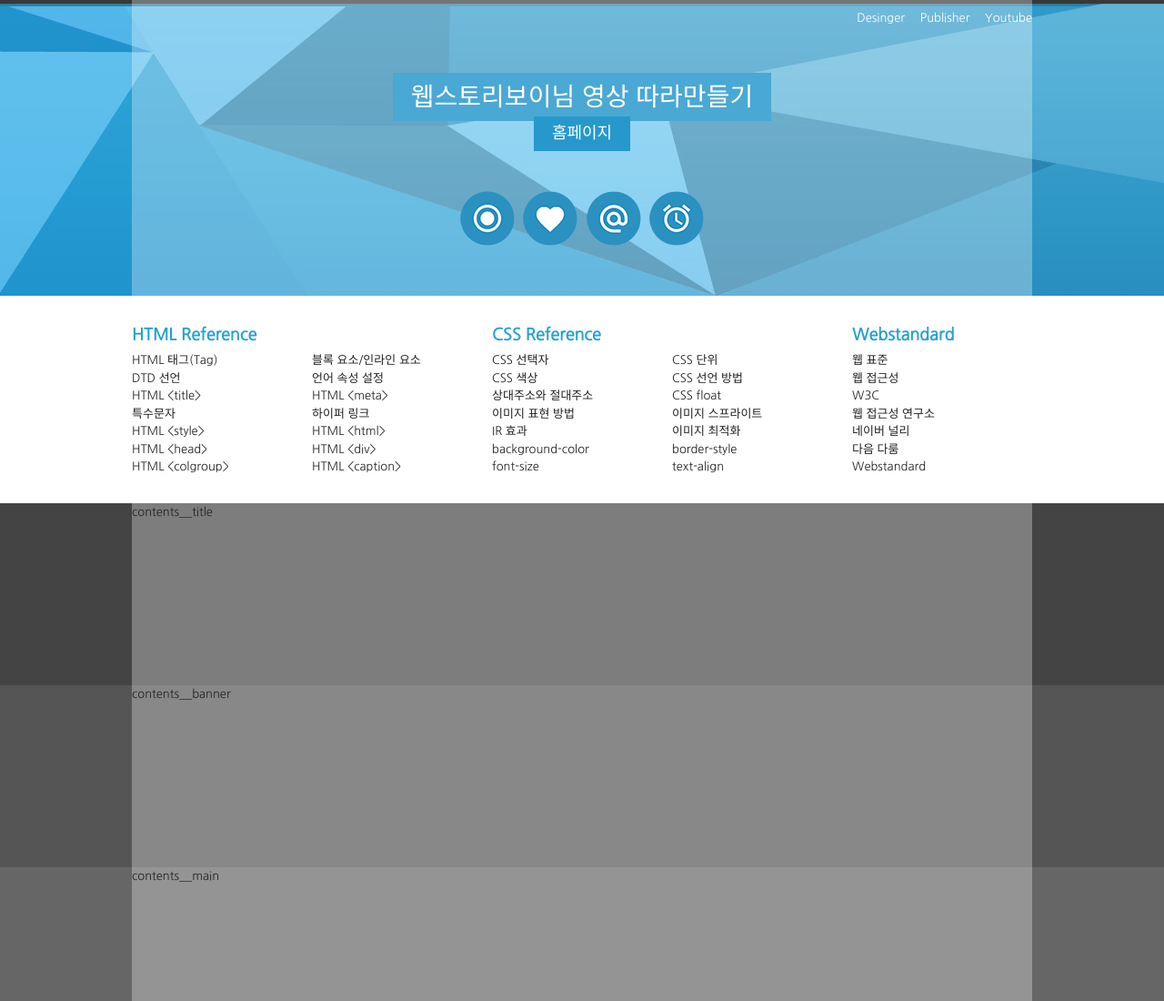
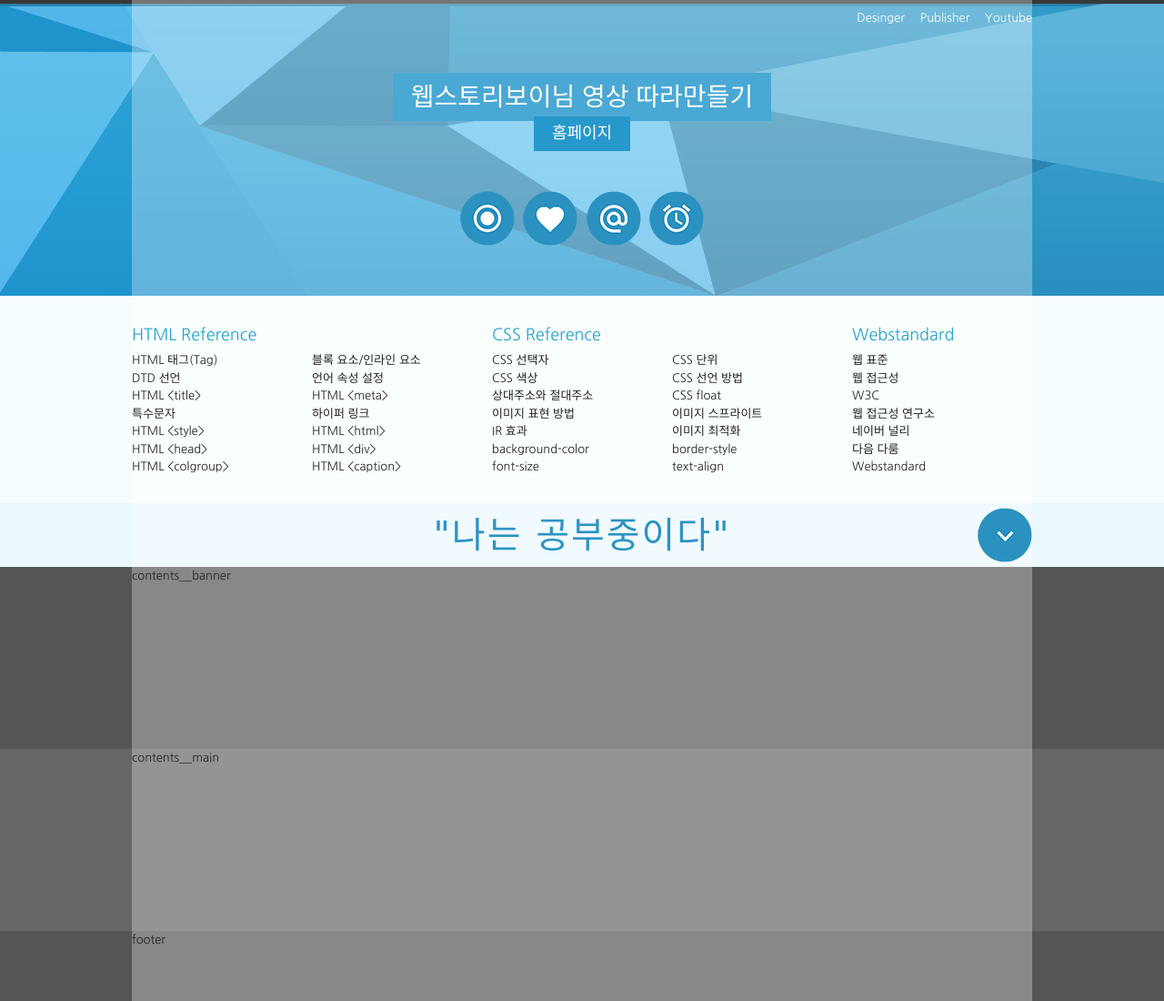
Before and after one commit to LeeCorder/Study_step1, a plain HTML site: page 08.WebStandard/index.html in a window 1280 px wide. Shown: the top 1100 px of the page at 91% size. Drawn offline with Linux system fonts and the light colour scheme; a web font is replaced by a local one.

Commit message:
proceed with 15th lecture of 'Webstoryboy'

```diff
--- a/08.WebStandard/css/reset.css
+++ b/08.WebStandard/css/reset.css
@@ -14,6 +14,13 @@ body, input, textarea, select, button, table {
 /* 블릿기호 초기화 */
 dl,ul,li,ol,menu {
     list-style: none;
+}
+
+/* 제목태그 초기화(취향임) */
+h1,h2,h3,h4,h5,h6 {
+    font-size: 13px;
+    color: #222;
+    font-weight: normal;
 }
 
 /* a link */
--- a/08.WebStandard/css/style.css
+++ b/08.WebStandard/css/style.css
@@ -45,15 +45,15 @@
 }
 
 /* 컨텐츠 레이아웃 */
-/* #contents__nav {
-    width: 100%;
-    height: 200px;
-    background-color: #333;
-} */
+#contents__nav {
+/*     width: 100%;
+    height: 200px; */
+    background-color: #f6fdff;
+}
 #contents__title {
-    width: 100%;
-    height: 200px;
-    background-color: #444;
+/*     width: 100%;
+    height: 200px; */
+    background-color: #eaf7fd;
 }
 #contents__banner {
     width: 100%;
@@ -184,3 +184,28 @@
 .nav > div ol li a:hover {
     text-decoration: underline;
 }
+
+
+/* 메인영역 타이틀 */
+.title {
+    position: relative;
+    /* position:relative의 3가지 역할
+        1. 기준점 역할 */
+}
+.title h2 {
+    font-size: 40px;
+    text-align: center;
+    padding: 5px 0;
+    letter-spacing: 2px;
+    color: #2c94c4;
+    font-family: 'Nanum Brush Script', cursive;
+}
+.title .btn {
+    position: absolute;
+    /* position 많이 사용 시 반응형에서 힘들다 많이 안쓰는게 좋음 */
+    top: 5px;
+    right: 0;
+    width: 60px;
+    height: 60px;
+    background: url(../img/icon.png) no-repeat 0 -600px;
+}
--- a/08.WebStandard/index.html
+++ b/08.WebStandard/index.html
@@ -14,10 +14,12 @@
     <link rel="stylesheet" href="./css/reset.css">
     <link rel="stylesheet" href="./css/style.css">
 
-    <!-- WEB Fonts -->
+    <!-- WEB Fonts 1 -->
     <link rel="preconnect" href="https://fonts.googleapis.com">
     <link rel="preconnect" href="https://fonts.gstatic.com" crossorigin>
     <link href="https://fonts.googleapis.com/css2?family=Nanum+Gothic&display=swap" rel="stylesheet">
+    <!-- WEB Fonts 2  -->
+    <link href="https://fonts.googleapis.com/css2?family=Nanum+Brush+Script&display=swap" rel="stylesheet">
 
 </head>
 <body>
@@ -132,7 +134,12 @@
             </div>
             <!-- //contents__nav -->
             <div id="contents__title">
-                <div class="container">contents__title</div>
+                <div class="container">
+                    <div class="title">
+                        <h2>"나는 공부중이다"</h2>
+                        <a href="#" class="btn"><span class="ir_pharkMethod">전체메뉴</span></a>
+                    </div>
+                </div>
             </div>
             <!-- //contents__title -->
             <div id="contents__banner">
```
